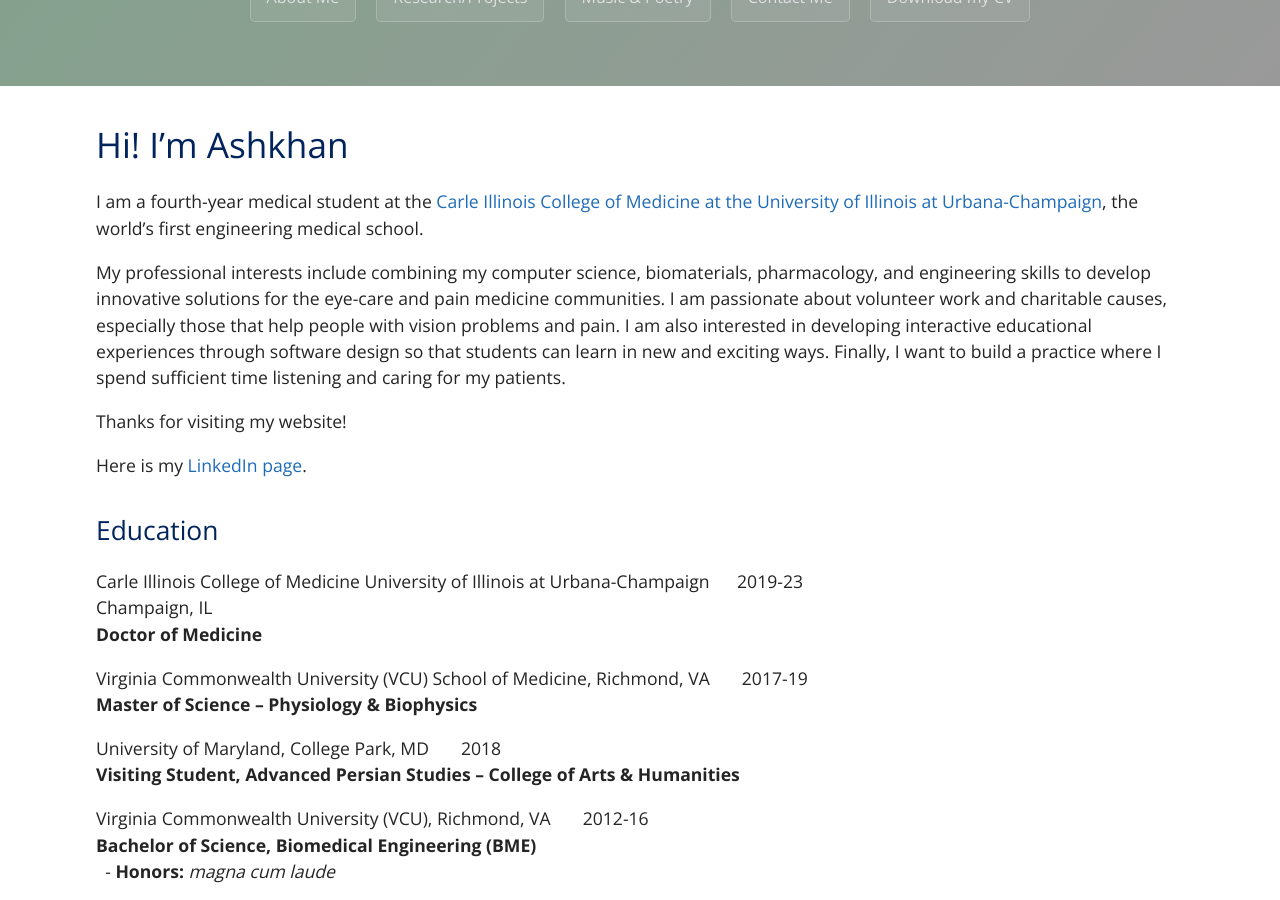
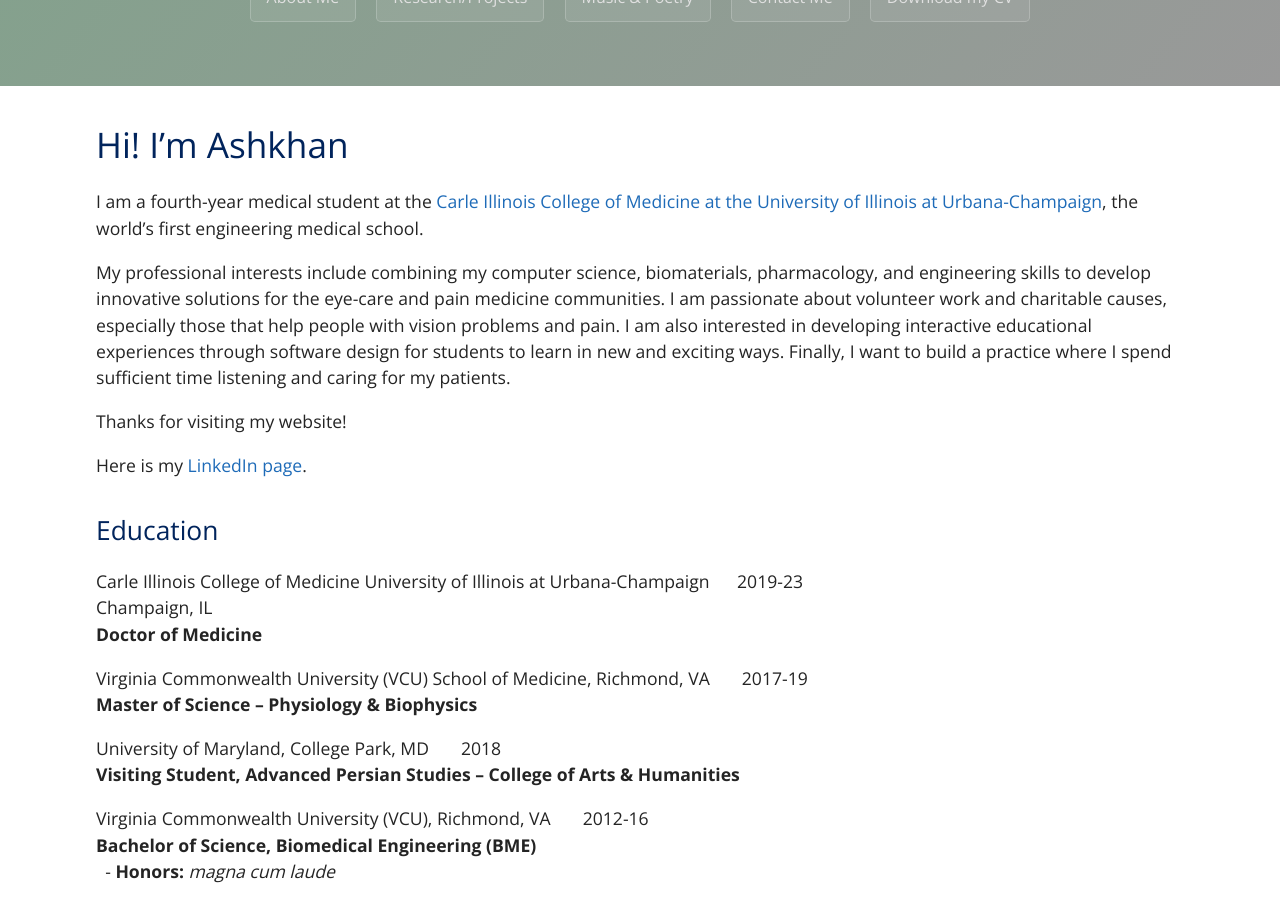
Before and after one commit to EyeCanDoIt/EyeCanDoIt.github.io, a Jekyll site: the page built from index.md, in a window 1280 px wide and 900 px high, scrolled down 442 px. Built offline with Jekyll 4.4.1, drawn with Linux system fonts in a browser that asks for light colours.

Commit message:
Update index.md

```diff
--- a/index.md
+++ b/index.md
@@ -9,7 +9,7 @@
 I am a fourth-year medical student at the [Carle Illinois College of Medicine at the University of Illinois at Urbana-Champaign](https://medicine.illinois.edu/){:target="_blank"},
 the world's first engineering medical school.
 
-My professional interests include combining my computer science, biomaterials, pharmacology, and engineering skills to develop innovative solutions for the eye-care and pain medicine communities. I am passionate about volunteer work and charitable causes, especially those that help people with vision problems and pain. I am also interested in developing interactive educational experiences through software design so that students can learn in new and exciting ways. Finally, I want to build a practice where I spend sufficient time listening and caring for my patients.
+My professional interests include combining my computer science, biomaterials, pharmacology, and engineering skills to develop innovative solutions for the eye-care and pain medicine communities. I am passionate about volunteer work and charitable causes, especially those that help people with vision problems and pain. I am also interested in developing interactive educational experiences through software design for students to learn in new and exciting ways. Finally, I want to build a practice where I spend sufficient time listening and caring for my patients.
 
 Thanks for visiting my website!
 
```
